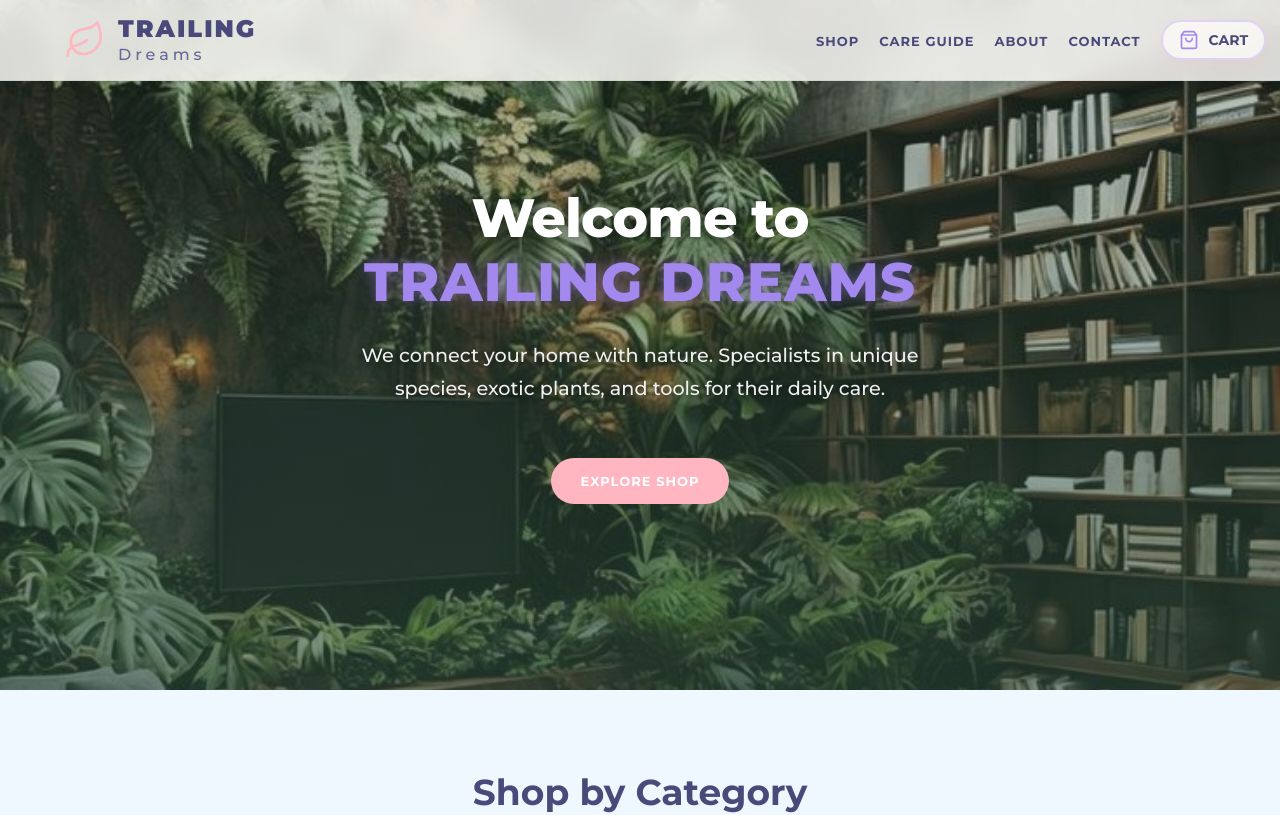
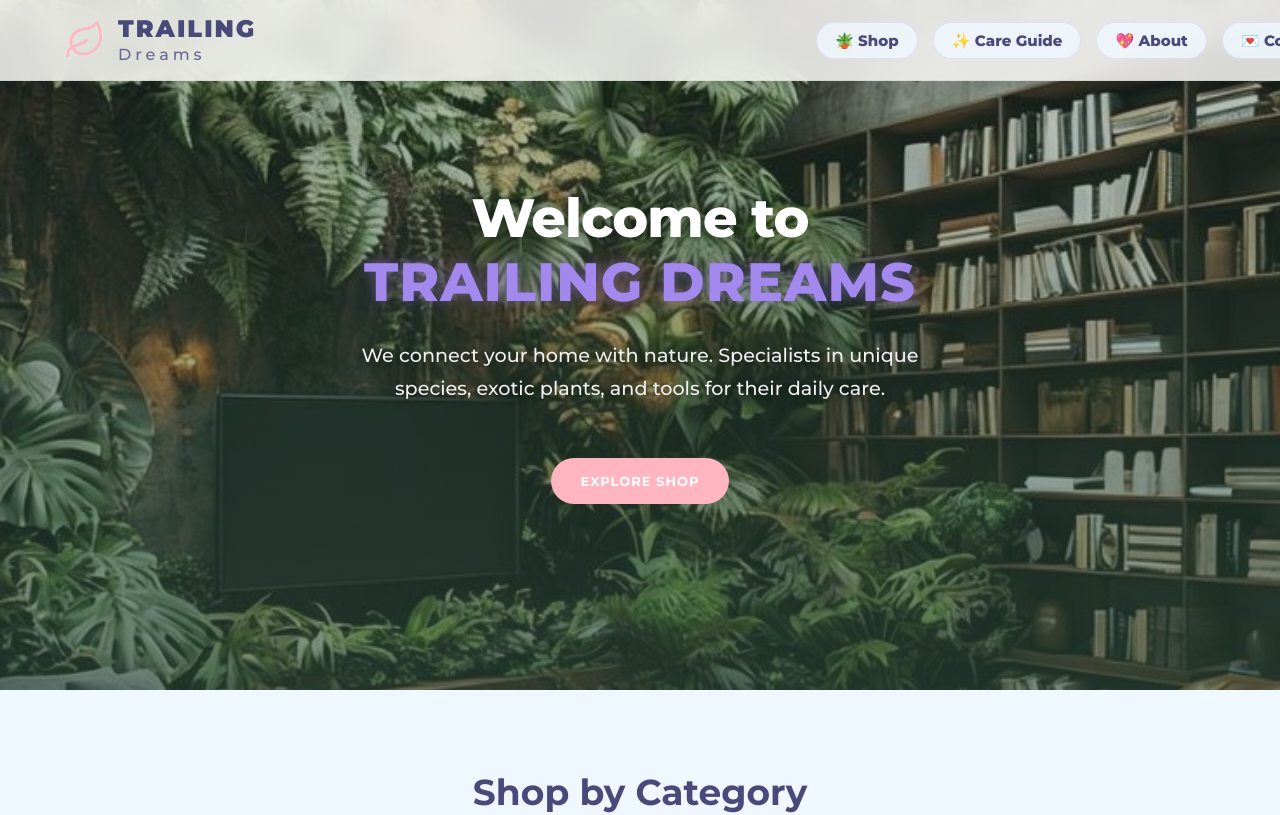
Before and after one commit to Larefio/Trailing-Dreams, a React (Vite) app: page / in a window 1280 px wide. Shown: the top 815 px of the page. Built offline with nearby package versions, Linux system fonts and the light colour scheme.

Commit message:
Adaptar diseño cute del menu para que se vea hermoso en escritorio tambien

```diff
--- a/src/components/Navbar.jsx
+++ b/src/components/Navbar.jsx
@@ -27,10 +27,10 @@ export default function Navbar() {
         </button>
         <div className={`nav-menu-premium ${menuOpen ? 'open' : ''}`} style={menuOpen ? { right: 0 } : {}}>
           <ul className="nav-links-premium">
-            <li><Link to="/shop" onClick={() => setMenuOpen(false)}>Shop</Link></li>
-            <li><Link to="/care" onClick={() => setMenuOpen(false)}>Care Guide</Link></li>
-            <li><Link to="/about" onClick={() => setMenuOpen(false)}>About</Link></li>
-            <li><Link to="/contact" onClick={() => setMenuOpen(false)}>Contact</Link></li>
+            <li><Link to="/shop" onClick={() => setMenuOpen(false)}>🪴 Shop</Link></li>
+            <li><Link to="/care" onClick={() => setMenuOpen(false)}>✨ Care Guide</Link></li>
+            <li><Link to="/about" onClick={() => setMenuOpen(false)}>💖 About</Link></li>
+            <li><Link to="/contact" onClick={() => setMenuOpen(false)}>💌 Contact</Link></li>
           </ul>
           <div className="nav-actions-premium">
             <Link to="/cart" className="nav-cart-btn">
--- a/src/index.css
+++ b/src/index.css
@@ -3173,7 +3173,47 @@ body, html {
 
 
 
-/* CUTE MOBILE MENU OVERLAY */
+
+/* CUTE NAV LINKS (UNIVERSAL PILL DESIGN) */
+.nav-links-premium a {
+  display: flex !important;
+  align-items: center !important;
+  font-weight: 800 !important;
+  color: #4A4A7A !important;
+  text-transform: capitalize !important;
+  letter-spacing: 0 !important;
+  transition: all 0.3s ease !important;
+  border: 1px solid rgba(163, 136, 238, 0.2) !important;
+  background: rgba(240, 248, 255, 0.8) !important;
+}
+
+.nav-links-premium a:hover {
+  background: rgba(255, 182, 193, 0.25) !important;
+  color: var(--accent-terracotta) !important;
+  border-color: rgba(255, 182, 193, 0.5) !important;
+}
+
+/* DESKTOP SPECIFIC CUTE STYLES */
+@media (min-width: 769px) {
+  .nav-links-premium {
+    gap: 15px !important;
+    flex-direction: row !important;
+  }
+  .nav-links-premium a {
+    font-size: 15px !important;
+    padding: 8px 18px !important;
+    gap: 8px !important;
+    border-radius: 20px !important;
+  }
+  .nav-links-premium a:hover {
+    transform: translateY(-2px) !important;
+  }
+  .menu-button-premium {
+    display: none !important;
+  }
+}
+
+/* MOBILE SPECIFIC CUTE STYLES */
 @media (max-width: 768px) {
   .nav-menu-premium {
     background: rgba(255, 255, 255, 0.95) !important;
@@ -3182,39 +3222,19 @@ body, html {
     box-shadow: -15px 0 40px rgba(163, 136, 238, 0.15) !important;
     border-radius: 40px 0 0 40px !important;
   }
-
   .nav-links-premium {
     gap: 20px !important;
     margin-top: 10px !important;
   }
-
   .nav-links-premium a {
     font-size: 22px !important;
-    font-weight: 800 !important;
-    color: #4A4A7A !important;
-    text-transform: capitalize !important;
-    letter-spacing: 0 !important;
-    display: flex !important;
-    align-items: center !important;
+    padding: 15px 25px !important;
     gap: 15px !important;
-    padding: 15px 25px !important;
     border-radius: 24px !important;
-    background: rgba(240, 248, 255, 0.8) !important;
-    transition: all 0.3s ease !important;
-    border: 1px solid rgba(163, 136, 238, 0.2) !important;
-  }
-
+  }
   .nav-links-premium a:hover {
-    background: rgba(255, 182, 193, 0.25) !important;
-    color: var(--accent-terracotta) !important;
     transform: translateX(10px) !important;
-    border-color: rgba(255, 182, 193, 0.5) !important;
-  }
-
-  .nav-links-premium li:nth-child(1) a::before { content: '🪴'; }
-  .nav-links-premium li:nth-child(2) a::before { content: '✨'; }
-  .nav-links-premium li:nth-child(3) a::before { content: '💖'; }
-  .nav-links-premium li:nth-child(4) a::before { content: '💌'; }
+  }
 
   .nav-menu-premium .nav-cart-btn {
     width: 100% !important;
@@ -3230,10 +3250,3 @@ body, html {
     color: white !important;
   }
 }
-
-/* HIDE HAMBURGER ON DESKTOP */
-@media (min-width: 769px) {
-  .menu-button-premium {
-    display: none !important;
-  }
-}
```
